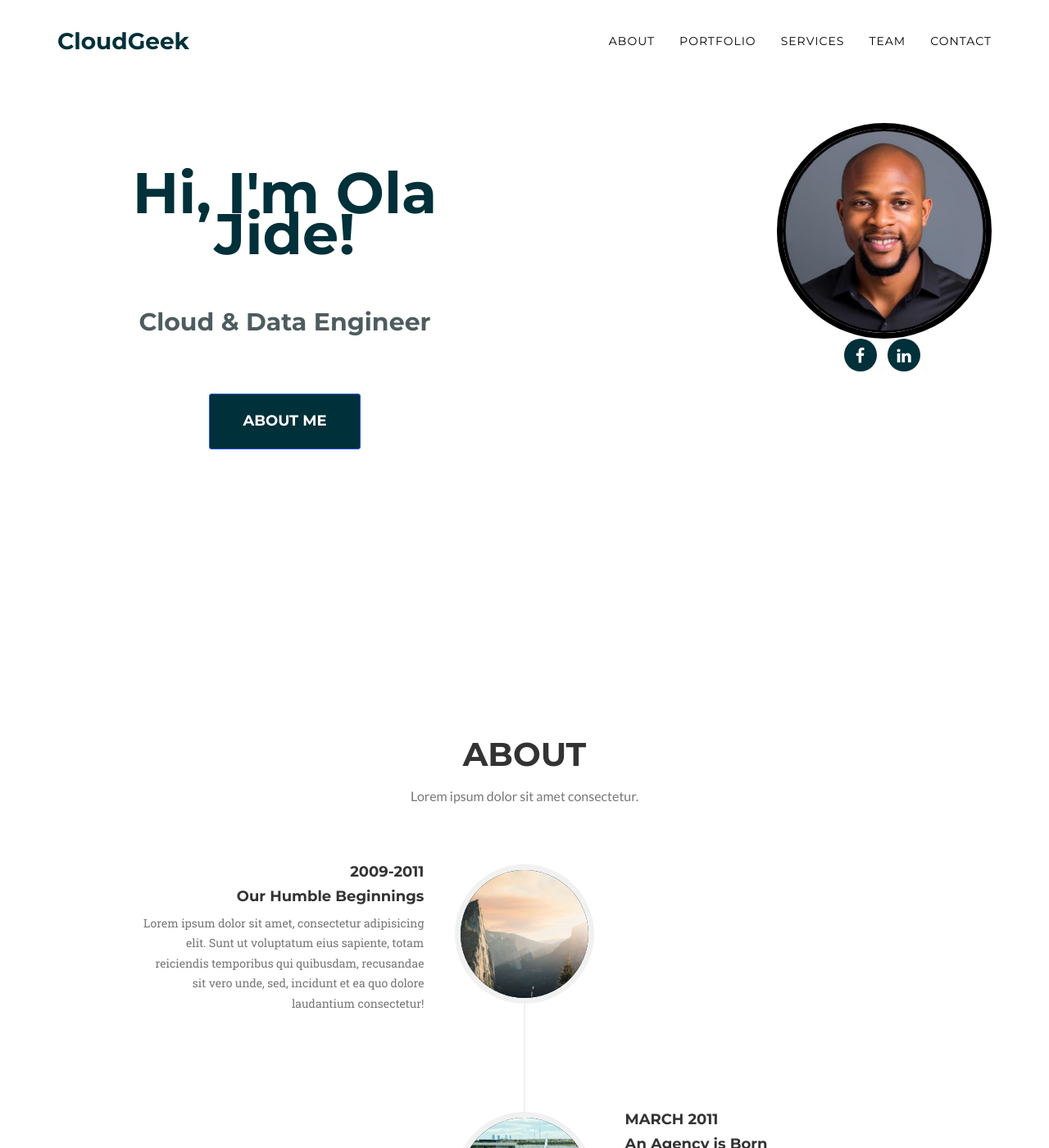
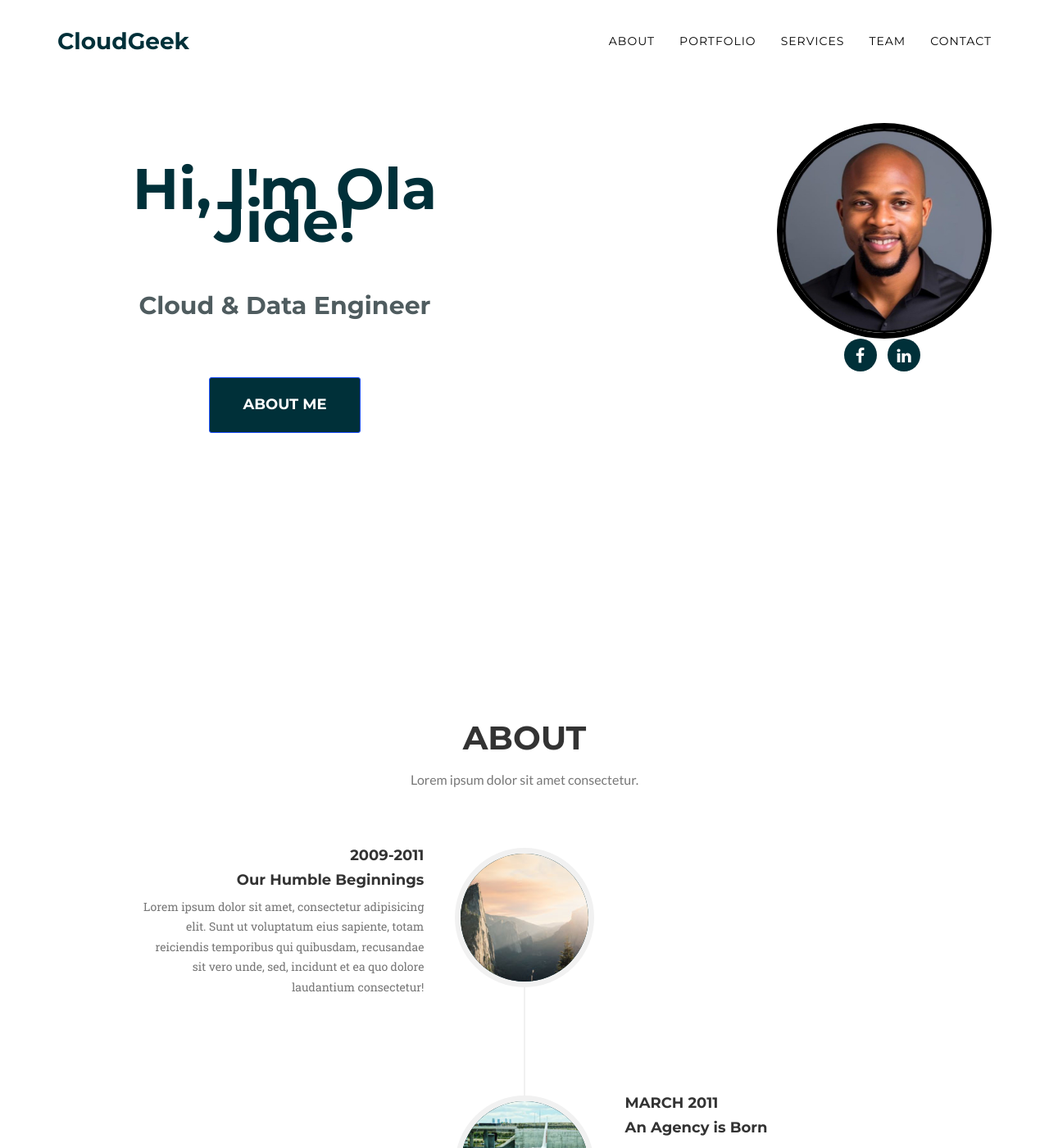
Before and after one commit to OlaOlagunju/cloudgeek.com.ng, a Jekyll site: the page built from index.md, in a window 1280 px wide and 1400 px high. Shown: the whole window at 82% size. Built offline with Jekyll 4.4.1, drawn with Linux system fonts in a browser that asks for light colours; nearby versions of some CDN libraries; some web fonts are replaced.

Commit message:
Update agency.scss

```diff
--- a/_sass/agency.scss
+++ b/_sass/agency.scss
@@ -184,7 +184,7 @@ header {
             @include script-font;
             font-weight: 700;
             font-size: 50px;
-            line-height: 50px;
+            line-height: 15px;
             margin-bottom: 25px;
             color: $theme-primary;
         }
@@ -193,7 +193,7 @@ header {
             @include script-font;
             font-weight: 700;
             font-size: 20px;
-            line-height: 50px;
+            line-height: 15px;
             margin-bottom: 25px;
             color: #4f5c5f;
         }
@@ -212,7 +212,7 @@ header {
                 @include script-font;
                 font-weight: 700;
                 font-size: 70px;
-                line-height: 50px;
+                line-height: 40px;
                 margin-bottom: 25px;
                 padding: 10px 0;
                 color: $theme-primary;
```
